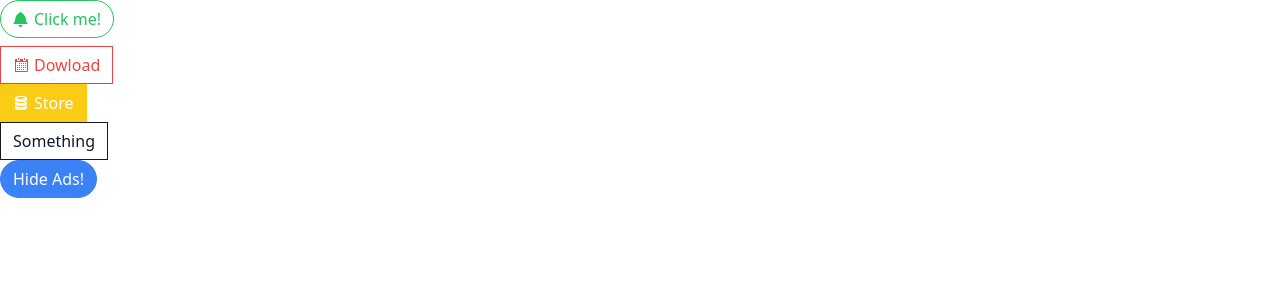
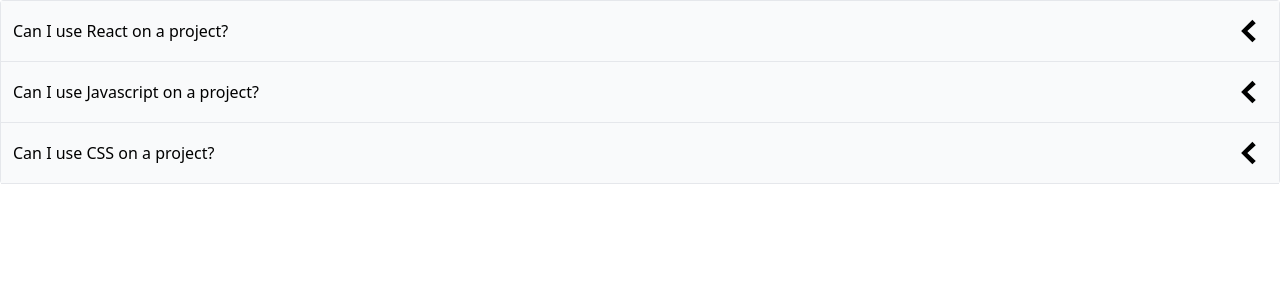
Before and after one commit to klaudiak98/components-list, a React (Create React App) app: page / in a window 1280 px wide. Shown: the top 300 px of the page. Built offline with nearby package versions, Linux system fonts and the light colour scheme.

Commit message:
Prepare Accordion component

```diff
--- a/src/App.jsx
+++ b/src/App.jsx
@@ -1,9 +1,28 @@
+import Accodrion from "./components/Accodrion"
 import ButtonPage from "./pages/ButtonPage"
 
 const App = () => {
+    const items = [
+        {
+            id: 1,
+            label: 'Can I use React on a project?',
+            content: 'You can use React on any project you want. You can use React on any project you want. You can use React on any project you want.'
+        },
+        {
+            id: 2,
+            label: 'Can I use Javascript on a project?',
+            content: 'You can use Javascript on any project you want.'
+        },
+        {
+            id: 3,
+            label: 'Can I use CSS on a project?',
+            content: 'You can use CSS on any project you want. You can use CSS on any project you want.'
+        }
+    ]
 
     return <div>
-        <ButtonPage/>
+        {/* <ButtonPage/> */}
+        <Accodrion items={items}/>
     </div>
 }
 
--- /dev/null
+++ b/src/components/Accodrion.jsx
@@ -0,0 +1,34 @@
+import { useState } from "react"
+import { GoChevronDown, GoChevronLeft } from 'react-icons/go'
+
+const Accodrion = ({ items }) => {
+    const [expandedIndex, setExpandedIndex] = useState(-1)
+
+    const handleClick = (nextIndex) => {
+        nextIndex === expandedIndex ? setExpandedIndex(-1) : setExpandedIndex(nextIndex)
+    }
+
+    const renderedItems = items.map((item, index) => {
+        const isExpanded = index === expandedIndex
+
+        const icon = <span className="text-4xl">
+            {isExpanded ?  <GoChevronDown/> : <GoChevronLeft/>}
+        </span>
+
+        return (<div key={item.id}>
+            <div onClick={() => handleClick(index)} className="flex justify-between p-3 bg-gray-50 border-b items-center cursor-pointer">
+                {item.label}
+                {icon}
+            </div>
+            {isExpanded && <div className="border-b p-5">{item.content}</div>}
+        </div>)
+    })
+
+    return (
+        <div className="border-x border-t rounded">
+            {renderedItems}
+        </div>
+    )
+}
+
+export default Accodrion
```
